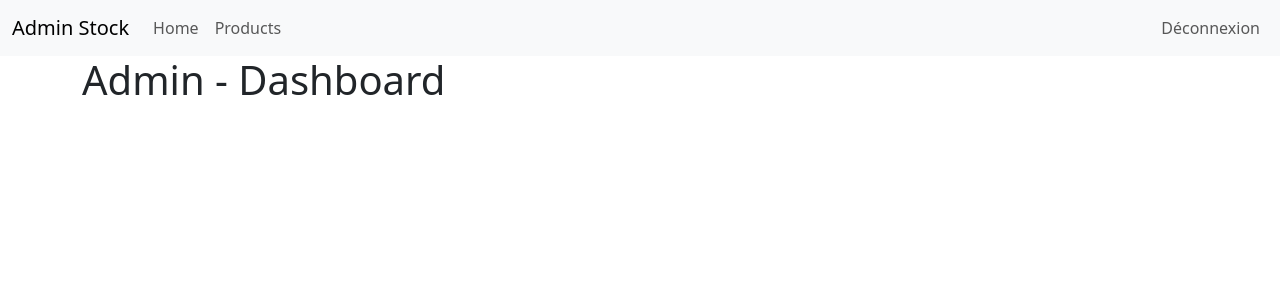
After one commit to webepse/web1-mystock, a PHP site: page /admin/dashboard.php in a window 1280 px wide. The commit adds this page. Shown: the top 300 px of the page. Run offline with PHP 8.4, Linux system fonts and the light colour scheme; the visitor is signed in with stand-in values (Sample User, id 1).

Commit message:
admin partials deco

```diff
--- /dev/null
+++ b/admin/dashboard.php
@@ -0,0 +1,33 @@
+<?php
+    session_start();
+    if(!isset($_SESSION['login']))
+    {
+        header("LOCATION:index.php");
+    }
+
+    if(isset($_GET['deco']))
+    {
+        session_destroy();
+        header("LOCATION:index.php");
+    }
+?>
+
+<!DOCTYPE html>
+<html lang="en">
+<head>
+    <meta charset="UTF-8">
+    <meta http-equiv="X-UA-Compatible" content="IE=edge">
+    <meta name="viewport" content="width=device-width, initial-scale=1.0">
+    <link href="https://cdn.jsdelivr.net/npm/bootstrap@5.3.0-alpha3/dist/css/bootstrap.min.css" rel="stylesheet" integrity="sha384-KK94CHFLLe+nY2dmCWGMq91rCGa5gtU4mk92HdvYe+M/SXH301p5ILy+dN9+nJOZ" crossorigin="anonymous">
+    <script src="https://cdn.jsdelivr.net/npm/bootstrap@5.3.0-alpha3/dist/js/bootstrap.bundle.min.js" integrity="sha384-ENjdO4Dr2bkBIFxQpeoTz1HIcje39Wm4jDKdf19U8gI4ddQ3GYNS7NTKfAdVQSZe" crossorigin="anonymous"></script>
+    <title>Admin stock - dashboard</title>
+</head>
+<body>
+    <?php
+        include("partials/header.php");
+    ?>
+    <div class="container">
+        <h1>Admin - Dashboard</h1>
+    </div>
+</body>
+</html>
--- /dev/null
+++ b/admin/partials/header.php
@@ -0,0 +1,21 @@
+<nav class="navbar navbar-expand-lg bg-body-tertiary">
+  <div class="container-fluid">
+    <a class="navbar-brand" href="../index.php" target="_blank">Admin Stock</a>
+    <button class="navbar-toggler" type="button" data-bs-toggle="collapse" data-bs-target="#navbarNav" aria-controls="navbarNav" aria-expanded="false" aria-label="Toggle navigation">
+      <span class="navbar-toggler-icon"></span>
+    </button>
+    <div class="collapse navbar-collapse" id="navbarNav">
+      <ul class="navbar-nav">
+        <li class="nav-item">
+          <a class="nav-link" href="dashboard.php">Home</a>
+        </li>
+        <li class="nav-item">
+          <a class="nav-link" href="#">Products</a>
+        </li>
+      </ul>
+      <ul class="ms-auto navbar-nav">
+        <li><a href="dashboard.php?deco=ok" class="nav-link">Déconnexion</a></li>
+      </ul>
+    </div>
+  </div>
+</nav>
```
Also changed, not shown: admin/index.php (+6 -1 lines).
